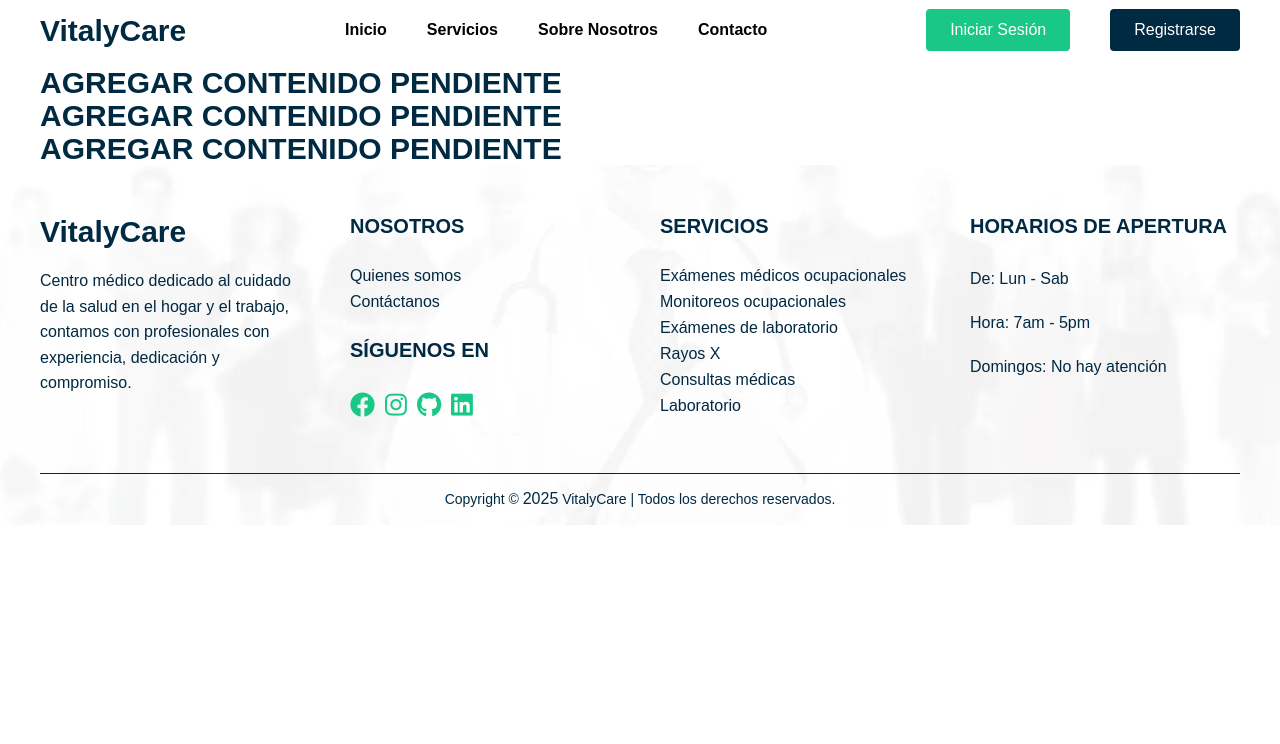
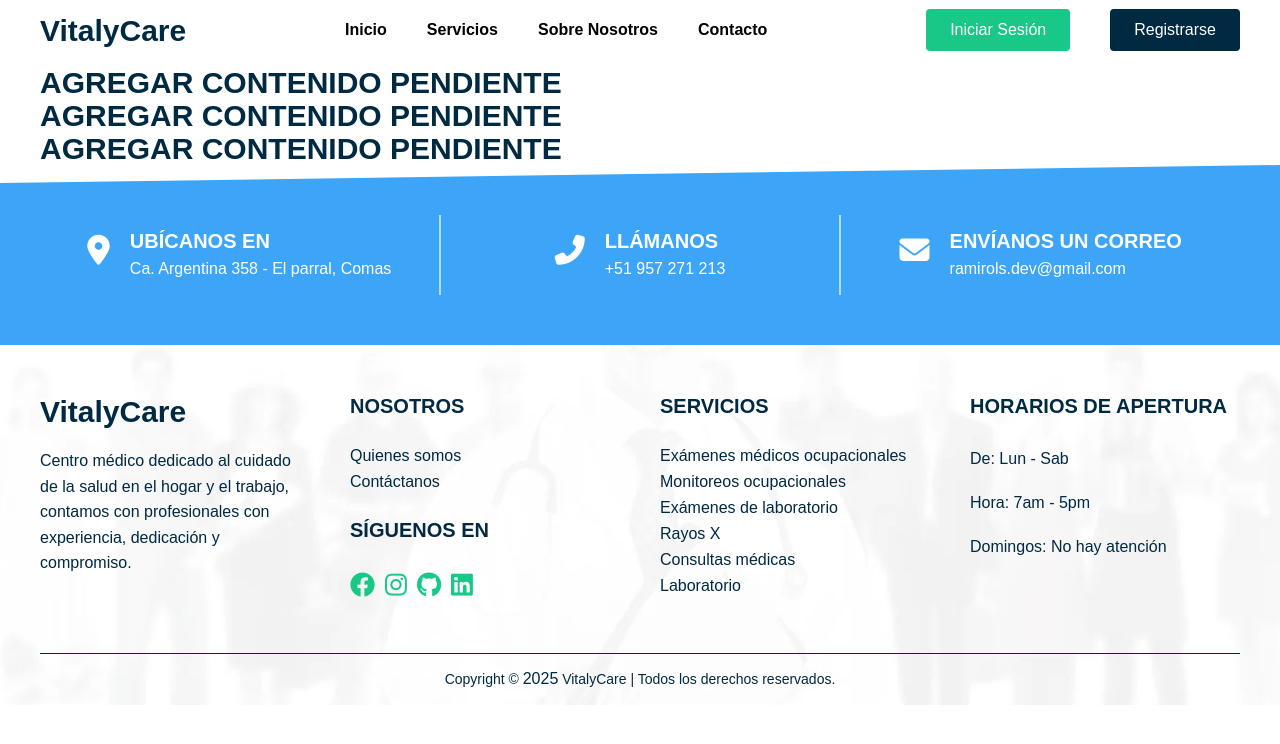
Before and after one commit to ramirols/VitalyCare, a plain HTML site: page pages/contactanos.html in a window 1280 px wide. Drawn offline with Linux system fonts and the light colour scheme; a web font is replaced by a local one.

Commit message:
subiendo componente en vista de contacto

```diff
--- a/pages/contactanos.html
+++ b/pages/contactanos.html
@@ -28,6 +28,7 @@
             <h1>AGREGAR CONTENIDO PENDIENTE</h1>
         </div>
     </main>
+    <div id="contact-template"></div>
 
     <footer id="footer"></footer>
 
```
